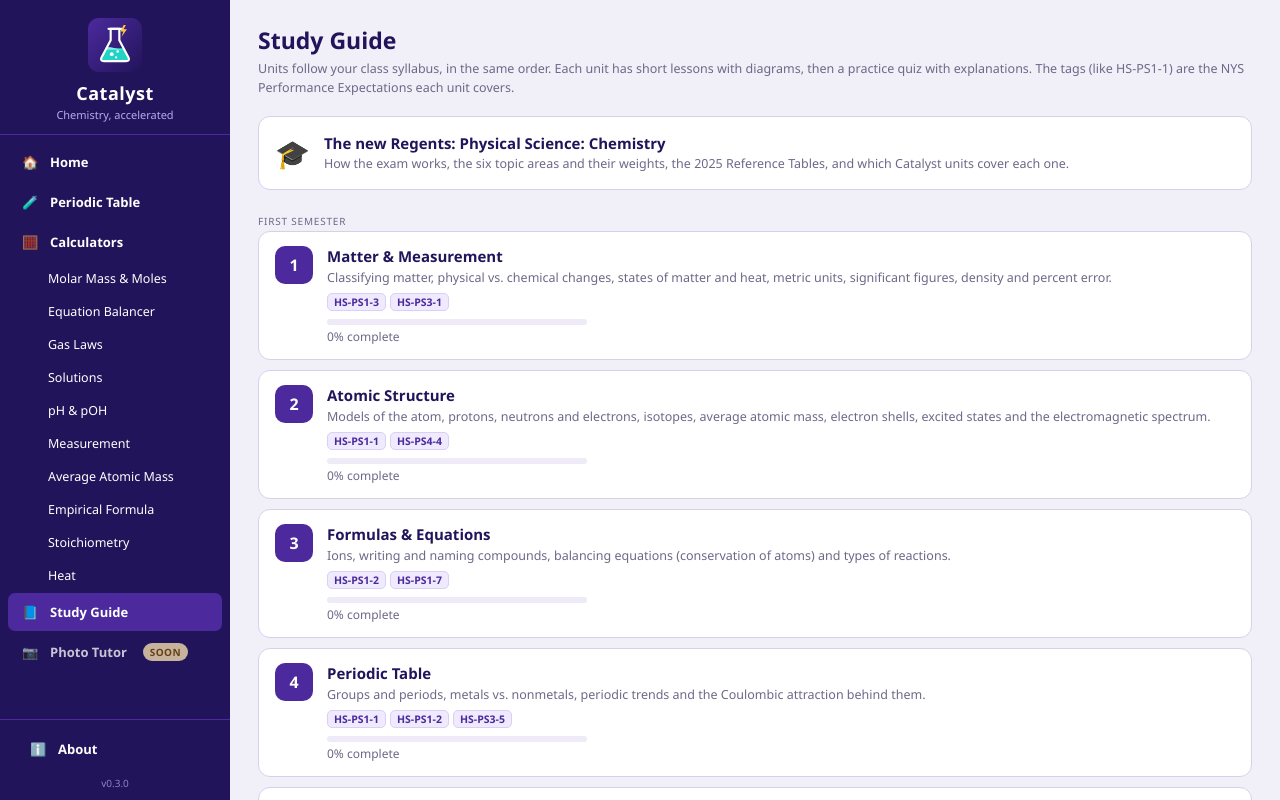
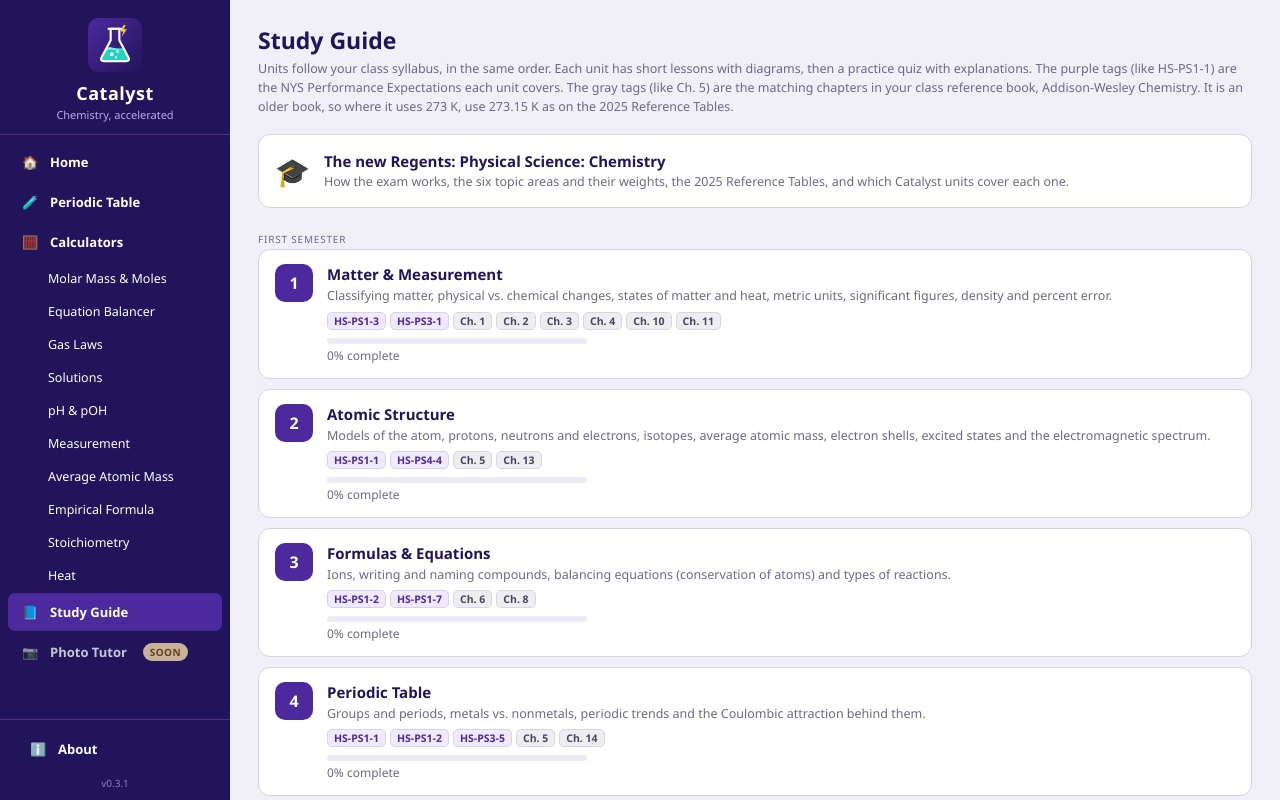
Before and after one commit to bkrampersad-cmd/Catalyst, a plain HTML site: page index.html in a window 1280 px wide. Both pictures are taken after a click on the button 881 px from the left and 253 px from the top of the page. Drawn offline with Linux system fonts and the light colour scheme.

Commit message:
Add files via upload

```diff
--- a/index.html
+++ b/index.html
@@ -125,6 +125,8 @@ input:focus,select:focus{border-color:var(--ac);box-shadow:0 0 0 2px rgba(91,63,
 .unit.locked .unum{background:#B5ABD6}
 .unit h3{font-size:15px;color:var(--nb)}.unit p{font-size:12.5px;color:var(--mu);margin-top:3px;line-height:1.45}
 .pes{display:flex;flex-wrap:wrap;gap:4px;margin-top:6px}.pe{font-size:10.5px;font-weight:700;color:#4C2A9E;background:#EFEAFD;border:1px solid #D9CFF7;border-radius:5px;padding:1px 6px;white-space:nowrap}
+.bk{font-size:10.5px;font-weight:700;color:#4A4560;background:#EEEDF2;border:1px solid #D9D6E3;border-radius:5px;padding:1px 6px;white-space:nowrap}
+.bkline{font-size:12.5px;color:var(--tx);background:#F6F5F9;border:1px solid var(--bd);border-radius:9px;padding:8px 12px;margin:0 0 12px;line-height:1.6}
 .ctx{background:#FFFBEA;border:1px solid #F2D27A;border-left:5px solid #F2B200;border-radius:10px;padding:14px 16px;margin:6px 0 12px;font-size:14px;line-height:1.6}.ctx h3{font-size:15px;color:#7A5200;margin-bottom:4px}
 .prog{height:6px;background:#EEEAF8;border-radius:4px;margin-top:8px;overflow:hidden;max-width:260px}.prog i{display:block;height:100%;background:var(--tl)}
 .lesson{background:#fff;border:1px solid var(--bd);border-radius:12px;padding:20px 22px;margin-bottom:14px;line-height:1.7;font-size:14.5px}
--- a/js/app.js
+++ b/js/app.js
@@ -1,11 +1,14 @@
 /* Catalyst - core: version, navigation/router, Home, About, Photo Tutor placeholder, storage. */
 'use strict';
-const VERSION = '0.3.0';
-const BUILD_DATE = 'October 4, 2026';
+const VERSION = '0.3.1';
+const BUILD_DATE = 'October 6, 2026';
 const COPYRIGHT = '© 2026 Beeran Rampersad';
 
 /* Version history - newest first. Keep in sync with HANDOFF.md. */
 const CHANGELOG = [
+  { v: '0.3.1', d: 'October 6, 2026', notes: [
+    'Each unit now links to the matching chapters in the class reference book (Addison-Wesley Chemistry): gray "Ch." tags on the unit list and a "Read more in your textbook" line at the top of each unit.'
+  ] },
   { v: '0.3.0', d: 'October 4, 2026', notes: [
     'Aligned to the new Regents course, Physical Science: Chemistry, and its 2025 Reference Tables.',
     'Temperatures now use K = \u00B0C + 273.15 and STP = 273.15 K and 1 atm, as on the 2025 tables. Calculators, lessons and quizzes updated.',
--- a/js/study.js
+++ b/js/study.js
@@ -15,22 +15,39 @@ const PE_TITLES = {
   'HS-PS4-4': 'Absorption of electromagnetic radiation', 'HS-LS1-5': 'Photosynthesis and energy',
   'HS-ETS1': 'Engineering design'
 };
+/* Class reference book: Addison-Wesley "Chemistry" (Prentice Hall, 2002), which the teacher said students may use.
+   It predates the 2025 standards (uses 273 K, includes organic chemistry), so the app only points to chapters. */
+const BOOK = { name: 'Addison-Wesley Chemistry', ch: {
+  1: 'Introduction to Chemistry', 2: 'Matter and Change', 3: 'Scientific Measurement', 4: 'Problem Solving in Chemistry',
+  5: 'Atomic Structure and the Periodic Table', 6: 'Chemical Names and Formulas', 7: 'Chemical Quantities', 8: 'Chemical Reactions',
+  9: 'Stoichiometry', 10: 'States of Matter', 11: 'Thermochemistry: Heat and Chemical Change', 12: 'The Behavior of Gases',
+  13: 'Electrons in Atoms', 14: 'Chemical Periodicity', 15: 'Ionic Bonding and Ionic Compounds', 16: 'Covalent Bonding',
+  17: 'Water and Aqueous Systems', 18: 'Solutions', 19: 'Reaction Rates and Equilibrium', 20: 'Acids and Bases', 21: 'Neutralization',
+  22: 'Oxidation-Reduction Reactions', 23: 'Electrochemistry', 24: 'The Chemistry of Metals and Nonmetals', 25: 'Hydrocarbon Compounds',
+  26: 'Functional Groups and Organic Reactions', 27: 'The Chemistry of Life', 28: 'Nuclear Chemistry' } };
 const UNITS = [
-  { id: 'u1', t: 'Matter & Measurement', d: 'Classifying matter, physical vs. chemical changes, states of matter and heat, metric units, significant figures, density and percent error.', pe: ['HS-PS1-3', 'HS-PS3-1'] },
-  { id: 'u2', t: 'Atomic Structure', d: 'Models of the atom, protons, neutrons and electrons, isotopes, average atomic mass, electron shells, excited states and the electromagnetic spectrum.', pe: ['HS-PS1-1', 'HS-PS4-4'] },
-  { id: 'u3', t: 'Formulas & Equations', d: 'Ions, writing and naming compounds, balancing equations (conservation of atoms) and types of reactions.', pe: ['HS-PS1-2', 'HS-PS1-7'] },
-  { id: 'u4', t: 'Periodic Table', d: 'Groups and periods, metals vs. nonmetals, periodic trends and the Coulombic attraction behind them.', pe: ['HS-PS1-1', 'HS-PS1-2', 'HS-PS3-5'] },
-  { id: 'u5', t: 'Bonding', d: 'Ionic, covalent and metallic bonds, Lewis structures, shape and polarity, intermolecular forces and bulk properties.', pe: ['HS-PS1-3', 'HS-PS1-4', 'HS-PS2-6', 'HS-PS3-5'] },
-  { id: 'u6', t: 'Mathematics of Chemistry', d: 'The mole, molar mass, percent composition, empirical formulas and stoichiometry.', pe: ['HS-PS1-7'] },
-  { id: 'u7', t: 'Gas Laws', d: 'Kinetic molecular theory, pressure, and Boyle\'s, Charles\'s, Gay-Lussac\'s and the combined gas law.', pe: ['HS-PS1-9'] },
-  { id: 'mid', t: 'Midterm Review', d: 'Formula sheet, big ideas, and mixed practice across Units 1\u20137, including a storyline question set like the new Regents.', pe: [] },
-  { id: 'u8', t: 'Solutions', d: 'Solubility, molarity (n = MV), ppm, and how dissolved particles change a solution\'s properties.', s2: true, pe: ['HS-PS1-10'] },
-  { id: 'u9', t: 'Reaction Rates & Equilibrium', d: 'Collision theory, factors that change reaction rate, equilibrium and Le Chatelier\'s principle.', s2: true, pe: ['HS-PS1-5', 'HS-PS1-6'] },
-  { id: 'u10', t: 'Acids & Bases', d: 'Properties of acids and bases, pH, indicators, neutralization and titration.', s2: true, pe: ['HS-PS1-11'] },
-  { id: 'u11', t: 'Redox & Electrochemistry', d: 'Oxidation and reduction, electron transfer, and electrochemical cells.', s2: true, pe: ['HS-PS1-12'] },
-  { id: 'u12', t: 'Energy in Reactions & Living Systems', d: 'Bond energy, endothermic vs. exothermic reactions, energy diagrams, photosynthesis and cellular respiration.', s2: true, pe: ['HS-PS1-4', 'HS-PS3-1', 'HS-LS1-5'] },
-  { id: 'u13', t: 'Nuclear Chemistry', d: 'Radioactive decay, nuclear equations, half-life, fission and fusion.', s2: true, pe: ['HS-PS1-8'] }
+  { id: 'u1', t: 'Matter & Measurement', d: 'Classifying matter, physical vs. chemical changes, states of matter and heat, metric units, significant figures, density and percent error.', book: [1, 2, 3, 4, 10, 11], pe: ['HS-PS1-3', 'HS-PS3-1'] },
+  { id: 'u2', t: 'Atomic Structure', d: 'Models of the atom, protons, neutrons and electrons, isotopes, average atomic mass, electron shells, excited states and the electromagnetic spectrum.', book: [5, 13], pe: ['HS-PS1-1', 'HS-PS4-4'] },
+  { id: 'u3', t: 'Formulas & Equations', d: 'Ions, writing and naming compounds, balancing equations (conservation of atoms) and types of reactions.', book: [6, 8], pe: ['HS-PS1-2', 'HS-PS1-7'] },
+  { id: 'u4', t: 'Periodic Table', d: 'Groups and periods, metals vs. nonmetals, periodic trends and the Coulombic attraction behind them.', book: [5, 14], pe: ['HS-PS1-1', 'HS-PS1-2', 'HS-PS3-5'] },
+  { id: 'u5', t: 'Bonding', d: 'Ionic, covalent and metallic bonds, Lewis structures, shape and polarity, intermolecular forces and bulk properties.', book: [15, 16], pe: ['HS-PS1-3', 'HS-PS1-4', 'HS-PS2-6', 'HS-PS3-5'] },
+  { id: 'u6', t: 'Mathematics of Chemistry', d: 'The mole, molar mass, percent composition, empirical formulas and stoichiometry.', book: [7, 9], pe: ['HS-PS1-7'] },
+  { id: 'u7', t: 'Gas Laws', d: 'Kinetic molecular theory, pressure, and Boyle\'s, Charles\'s, Gay-Lussac\'s and the combined gas law.', book: [10, 12], pe: ['HS-PS1-9'] },
+  { id: 'mid', t: 'Midterm Review', d: 'Formula sheet, big ideas, and mixed practice across Units 1\u20137, including a storyline question set like the new Regents.', book: [], pe: [] },
+  { id: 'u8', t: 'Solutions', d: 'Solubility, molarity (n = MV), ppm, and how dissolved particles change a solution\'s properties.', s2: true, book: [17, 18], pe: ['HS-PS1-10'] },
+  { id: 'u9', t: 'Reaction Rates & Equilibrium', d: 'Collision theory, factors that change reaction rate, equilibrium and Le Chatelier\'s principle.', s2: true, book: [19], pe: ['HS-PS1-5', 'HS-PS1-6'] },
+  { id: 'u10', t: 'Acids & Bases', d: 'Properties of acids and bases, pH, indicators, neutralization and titration.', s2: true, book: [20, 21], pe: ['HS-PS1-11'] },
+  { id: 'u11', t: 'Redox & Electrochemistry', d: 'Oxidation and reduction, electron transfer, and electrochemical cells.', s2: true, book: [22, 23], pe: ['HS-PS1-12'] },
+  { id: 'u12', t: 'Energy in Reactions & Living Systems', d: 'Bond energy, endothermic vs. exothermic reactions, energy diagrams, photosynthesis and cellular respiration.', s2: true, book: [11, 27], pe: ['HS-PS1-4', 'HS-PS3-1', 'HS-LS1-5'] },
+  { id: 'u13', t: 'Nuclear Chemistry', d: 'Radioactive decay, nuclear equations, half-life, fission and fusion.', s2: true, book: [28], pe: ['HS-PS1-8'] }
 ];
+function bookChips(list) {
+  return (list || []).map(c => '<span class="bk" title="' + esc(BOOK.name + ', Chapter ' + c + ': ' + BOOK.ch[c]) + '">Ch. ' + c + '</span>').join('');
+}
+function bookLine(list) {
+  if (!list || !list.length) return '';
+  return '<div class="bkline">\uD83D\uDCD6 <b>Read more in your textbook</b> (' + BOOK.name + '): ' + list.map(c => 'Ch. ' + c + ' <span class="rl">' + esc(BOOK.ch[c]) + '</span>').join(' &middot; ') + '</div>';
+}
 function peChips(list) {
   return (list || []).map(p => '<span class="pe" title="' + esc(PE_TITLES[p] || '') + '">' + p + '</span>').join('');
 }
@@ -85,10 +102,10 @@ RENDER.study = function (arg) {
   const card = (u, i) => {
     const has = !!LESSONS[u.id], p = unitProgress(u.id);
     return '<div class="unit' + (has ? '' : ' locked') + '" onclick="goPage(\'study\',\'' + u.id + '\')"><div class="unum">' + (u.id === 'mid' ? '★' : i) + '</div><div style="flex:1"><h3>' + u.t +
-      (has ? '' : ' <span class="badge">coming soon</span>') + '</h3><p>' + u.d + '</p>' + (u.pe && u.pe.length ? '<div class="pes">' + peChips(u.pe) + '</div>' : '') + (has ? '<div class="prog"><i style="width:' + p + '%"></i></div><div class="rl" style="margin-top:3px">' + p + '% complete</div>' : '') + '</div></div>';
+      (has ? '' : ' <span class="badge">coming soon</span>') + '</h3><p>' + u.d + '</p>' + ((u.pe && u.pe.length) || (u.book && u.book.length) ? '<div class="pes">' + peChips(u.pe) + bookChips(u.book) + '</div>' : '') + (has ? '<div class="prog"><i style="width:' + p + '%"></i></div><div class="rl" style="margin-top:3px">' + p + '% complete</div>' : '') + '</div></div>';
   };
   let n = 0;
-  $('pg').innerHTML = '<div class="pt">Study Guide</div><div class="ps">Units follow your class syllabus, in the same order. Each unit has short lessons with diagrams, then a practice quiz with explanations. The tags (like HS-PS1-1) are the NYS Performance Expectations each unit covers.</div>' +
+  $('pg').innerHTML = '<div class="pt">Study Guide</div><div class="ps">Units follow your class syllabus, in the same order. Each unit has short lessons with diagrams, then a practice quiz with explanations. The purple tags (like HS-PS1-1) are the NYS Performance Expectations each unit covers. The gray tags (like Ch. 5) are the matching chapters in your class reference book, ' + BOOK.name + '. It is an older book, so where it uses 273 K, use 273.15 K as on the 2025 Reference Tables.</div>' +
     '<button class="tile" style="width:100%;margin-bottom:14px;display:flex;gap:14px;align-items:center" onclick="goPage(\'regents\')"><div class="ti">\uD83C\uDF93</div><div><h3 style="margin:0 0 2px">The new Regents: Physical Science: Chemistry</h3><p>How the exam works, the six topic areas and their weights, the 2025 Reference Tables, and which Catalyst units cover each one.</p></div></button>' +
     '<div class="grp" style="color:var(--mu);padding-left:0">First semester</div>' + first.map(u => card(u, u.id === 'mid' ? 0 : ++n)).join('') +
     '<div class="grp" style="color:var(--mu);padding-left:0;margin-top:14px">Second semester (tentative, organized by the remaining Performance Expectations)</div>' + second.map(u => card(u, ++n)).join('');
@@ -100,7 +117,7 @@ function renderLesson(arg) {
   if (!unit) return RENDER.study();
   if (!L) {
     $('pg').innerHTML = '<button class="btn bs" onclick="goPage(\'study\')">‹ All units</button><div class="pt" style="margin-top:12px">' + unit.t + '</div>' +
-      '<div class="ps">' + unit.d + '</div><div class="card"><div class="cb" style="font-size:14px;line-height:1.6">This unit\'s lessons are coming soon. They will follow your class notes and packets once those are added.' +
+      '<div class="ps">' + unit.d + '</div>' + bookLine(unit.book) + '<div class="card"><div class="cb" style="font-size:14px;line-height:1.6">This unit\'s lessons are coming soon. They will follow your class notes and packets once those are added.' +
       (id === 'u4' ? '<div class="br"><button class="btn bc" onclick="goPage(\'table\')">Explore the Periodic Table now</button></div>' : '') +
       (id === 'u6' ? '<div class="br"><button class="btn bc" onclick="go(0)">Try the Molar Mass calculator</button></div>' : '') +
       (id === 'u7' ? '<div class="br"><button class="btn bc" onclick="go(2)">Try the Gas Laws calculator</button></div>' : '') +
@@ -122,7 +139,7 @@ function renderLesson(arg) {
       '<button class="btn bc" onclick="goPage(\'study\',' + next + ')">' + (sec < L.sections.length - 1 ? 'Next: ' + L.sections[sec + 1].t + ' ›' : 'Take the practice quiz ›') + '</button></div>';
   }
   $('pg').innerHTML = '<button class="btn bs" onclick="goPage(\'study\')">‹ All units</button><div class="pt" style="margin-top:12px">' + unit.t + '</div><div class="ps">' + unit.d + '</div>' +
-    (unit.pe && unit.pe.length ? '<div class="pes" style="margin:-8px 0 12px">' + peChips(unit.pe) + '</div>' : '') +
+    (unit.pe && unit.pe.length ? '<div class="pes" style="margin:-8px 0 8px">' + peChips(unit.pe) + '</div>' : '') + bookLine(unit.book) +
     '<div class="lnav">' + nav + '</div>' + body;
   if (sec === 'quiz') bindQuiz(id, L.quiz);
 }
--- a/sw.js
+++ b/sw.js
@@ -1,7 +1,7 @@
 /* Catalyst service worker.
    RELEASE RULE: bump CACHE together with VERSION in js/app.js on every release, and list every
    file in ASSETS. Changing this file is what tells installed copies an update exists. */
-const CACHE = 'catalyst-v0.3.0';
+const CACHE = 'catalyst-v0.3.1';
 const ASSETS = ['./', './index.html', './manifest.json', './icon.svg', './icon-192.png', './icon-512.png',
   './icon-maskable-512.png', './elements.js', './js/chem.js', './js/app.js', './js/ptable.js', './js/calcs.js',
   './js/calcs2.js', './js/study.js', './js/regents.js', './js/lessons/u1.js', './js/lessons/u2.js', './js/lessons/u3.js',
```
